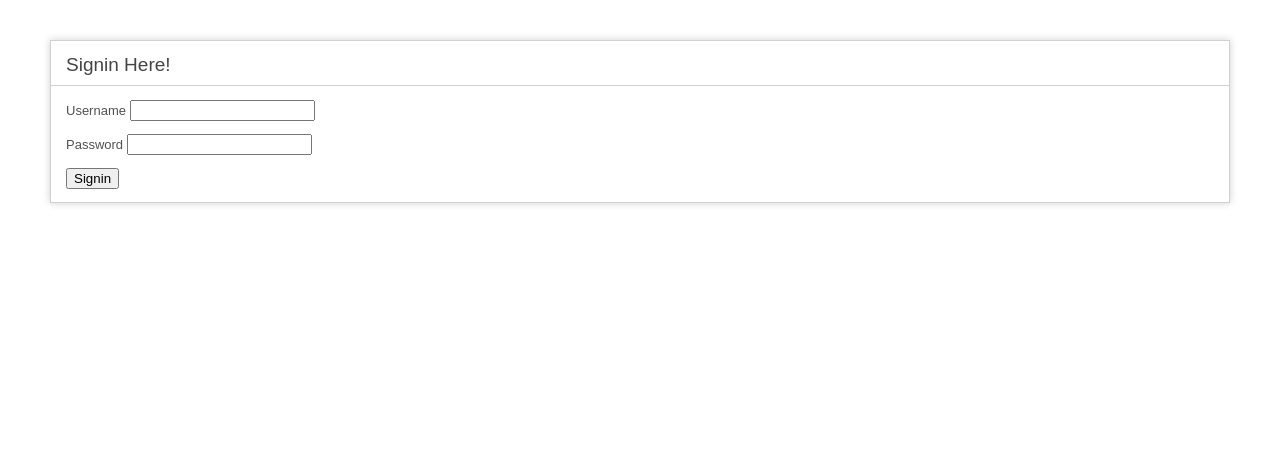
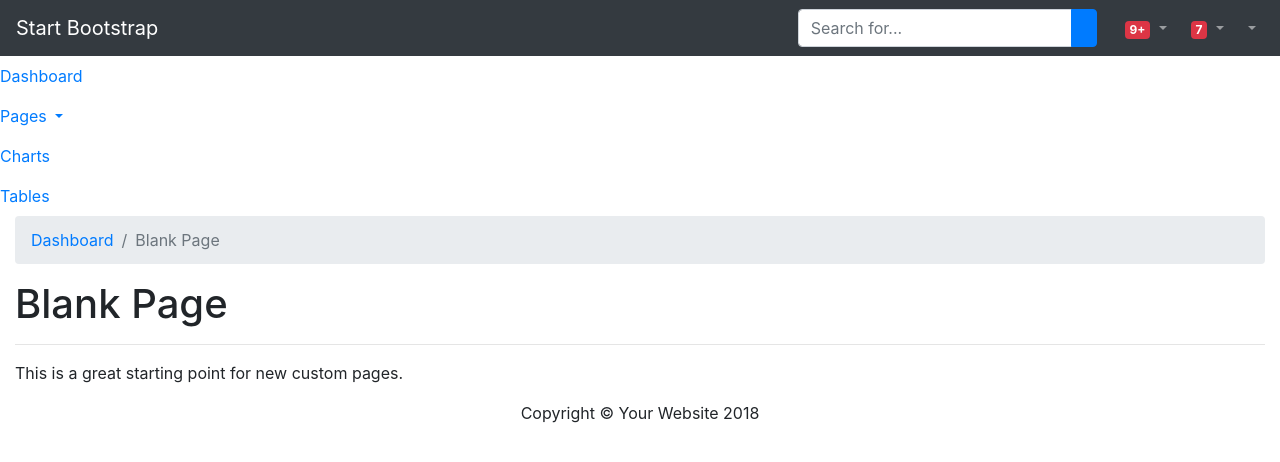
Before and after one commit to pintuzzx/jan_pro, a CodeIgniter app: page /janmit_1/index.php/signin in a window 1280 px wide. Shown: the top 462 px of the page. Run offline with CodeIgniter, Linux system fonts and the light colour scheme; some libraries are stand-ins or nearby versions.

Commit message:
add sb-admin

```diff
--- a/application/config/config.php
+++ b/application/config/config.php
@@ -23,7 +23,7 @@
 | a PHP script and you can easily do that on your own.
 |
 */
-$config['base_url'] = 'http://localhost/jan_pro/';
+$config['base_url'] = 'http://localhost/janmit_1/jan_pro/';
 
 /*
 |--------------------------------------------------------------------------
--- a/application/modules/signin/controllers/Signin.php
+++ b/application/modules/signin/controllers/Signin.php
@@ -17,21 +17,13 @@
         $this->load->database();
     }
 
-    function index() {
-        $data['title'] = 'Signin';
-
-        $this->form_validation->set_rules('username', 'Username', 'required');
-        $this->form_validation->set_rules('password', 'Password', 'required');
-
-        if ($this->form_validation->run() === FALSE) {
-            $this->load->view('signin', $data);
-        } else {
-            redirect('Signin/create');
-        }
+    function index(){
+		//$data['header'] = $this->load->view('common/header');
+		//modules::run('Common/index');
+        $this->load->view('blank');
     }
 
-    public function create()
-    {
+    public function create(){
         $this->load->view('template/header');
         $this->load->view('template/content');
         $this->load->view('template/footer');
--- /dev/null
+++ b/application/modules/signin/views/blank.php
@@ -0,0 +1,184 @@
+<!DOCTYPE html>
+<html lang="en">
+  <head>
+    <meta charset="utf-8">
+    <meta http-equiv="X-UA-Compatible" content="IE=edge">
+    <meta name="viewport" content="width=device-width, initial-scale=1, shrink-to-fit=no">
+    <meta name="description" content="">
+    <meta name="author" content="">
+
+    <title>SB Admin - Blank Page</title>
+    <link href="<?php echo base_url(); ?>vendor/theme/vendor/bootstrap/css/bootstrap.min.css" rel="stylesheet">
+    <link href="<?php echo base_url(); ?>vendor/theme/vendor/fontawesome-free/css/all.min.css" rel="stylesheet" type="text/css">
+    <link href="<?php echo base_url(); ?>vendor/theme/vendor/datatables/dataTables.bootstrap4.css" rel="stylesheet">
+    <link href="<?php echo base_url(); ?>vendor/theme/css/sb-admin.css" rel="stylesheet">
+
+	<script src="<?php echo base_url(); ?>vendor/theme/vendor/jquery/jquery.min.js"></script>
+    <script src="<?php echo base_url(); ?>vendor/theme/vendor/bootstrap/js/bootstrap.bundle.min.js"></script>
+    <script src="<?php echo base_url(); ?>vendor/theme/vendor/jquery-easing/jquery.easing.min.js"></script>
+    <script src="<?php echo base_url(); ?>vendor/theme/js/sb-admin.min.js"></script>
+  </head>
+
+  <body id="page-top">
+
+    <nav class="navbar navbar-expand navbar-dark bg-dark static-top">
+
+      <a class="navbar-brand mr-1" href="index.html">Start Bootstrap</a>
+
+      <button class="btn btn-link btn-sm text-white order-1 order-sm-0" id="sidebarToggle" href="#">
+        <i class="fas fa-bars"></i>
+      </button>
+
+      <!-- Navbar Search -->
+      <form class="d-none d-md-inline-block form-inline ml-auto mr-0 mr-md-3 my-2 my-md-0">
+        <div class="input-group">
+          <input type="text" class="form-control" placeholder="Search for..." aria-label="Search" aria-describedby="basic-addon2">
+          <div class="input-group-append">
+            <button class="btn btn-primary" type="button">
+              <i class="fas fa-search"></i>
+            </button>
+          </div>
+        </div>
+      </form>
+
+      <!-- Navbar -->
+      <ul class="navbar-nav ml-auto ml-md-0">
+        <li class="nav-item dropdown no-arrow mx-1">
+          <a class="nav-link dropdown-toggle" href="#" id="alertsDropdown" role="button" data-toggle="dropdown" aria-haspopup="true" aria-expanded="false">
+            <i class="fas fa-bell fa-fw"></i>
+            <span class="badge badge-danger">9+</span>
+          </a>
+          <div class="dropdown-menu dropdown-menu-right" aria-labelledby="alertsDropdown">
+            <a class="dropdown-item" href="#">Action</a>
+            <a class="dropdown-item" href="#">Another action</a>
+            <div class="dropdown-divider"></div>
+            <a class="dropdown-item" href="#">Something else here</a>
+          </div>
+        </li>
+        <li class="nav-item dropdown no-arrow mx-1">
+          <a class="nav-link dropdown-toggle" href="#" id="messagesDropdown" role="button" data-toggle="dropdown" aria-haspopup="true" aria-expanded="false">
+            <i class="fas fa-envelope fa-fw"></i>
+            <span class="badge badge-danger">7</span>
+          </a>
+          <div class="dropdown-menu dropdown-menu-right" aria-labelledby="messagesDropdown">
+            <a class="dropdown-item" href="#">Action</a>
+            <a class="dropdown-item" href="#">Another action</a>
+            <div class="dropdown-divider"></div>
+            <a class="dropdown-item" href="#">Something else here</a>
+          </div>
+        </li>
+        <li class="nav-item dropdown no-arrow">
+          <a class="nav-link dropdown-toggle" href="#" id="userDropdown" role="button" data-toggle="dropdown" aria-haspopup="true" aria-expanded="false">
+            <i class="fas fa-user-circle fa-fw"></i>
+          </a>
+          <div class="dropdown-menu dropdown-menu-right" aria-labelledby="userDropdown">
+            <a class="dropdown-item" href="#">Settings</a>
+            <a class="dropdown-item" href="#">Activity Log</a>
+            <div class="dropdown-divider"></div>
+            <a class="dropdown-item" href="#" data-toggle="modal" data-target="#logoutModal">Logout</a>
+          </div>
+        </li>
+      </ul>
+
+    </nav>
+
+    <div id="wrapper">
+
+      <!-- Sidebar -->
+      <ul class="sidebar navbar-nav">
+        <li class="nav-item">
+          <a class="nav-link" href="index.html">
+            <i class="fas fa-fw fa-tachometer-alt"></i>
+            <span>Dashboard</span>
+          </a>
+        </li>
+        <li class="nav-item dropdown">
+          <a class="nav-link dropdown-toggle" href="#" id="pagesDropdown" role="button" data-toggle="dropdown" aria-haspopup="true" aria-expanded="false">
+            <i class="fas fa-fw fa-folder"></i>
+            <span>Pages</span>
+          </a>
+          <div class="dropdown-menu" aria-labelledby="pagesDropdown">
+            <h6 class="dropdown-header">Login Screens:</h6>
+            <a class="dropdown-item" href="login.html">Login</a>
+            <a class="dropdown-item" href="register.html">Register</a>
+            <a class="dropdown-item" href="forgot-password.html">Forgot Password</a>
+            <div class="dropdown-divider"></div>
+            <h6 class="dropdown-header">Other Pages:</h6>
+            <a class="dropdown-item" href="404.html">404 Page</a>
+            <a class="dropdown-item active" href="blank.html">Blank Page</a>
+          </div>
+        </li>
+        <li class="nav-item">
+          <a class="nav-link" href="charts.html">
+            <i class="fas fa-fw fa-chart-area"></i>
+            <span>Charts</span></a>
+        </li>
+        <li class="nav-item">
+          <a class="nav-link" href="tables.html">
+            <i class="fas fa-fw fa-table"></i>
+            <span>Tables</span></a>
+        </li>
+      </ul>
+
+      <div id="content-wrapper">
+
+        <div class="container-fluid">
+
+          <!-- Breadcrumbs-->
+          <ol class="breadcrumb">
+            <li class="breadcrumb-item">
+              <a href="index.html">Dashboard</a>
+            </li>
+            <li class="breadcrumb-item active">Blank Page</li>
+          </ol>
+
+          <!-- Page Content -->
+          <h1>Blank Page</h1>
+          <hr>
+          <p>This is a great starting point for new custom pages.</p>
+
+        </div>
+        <!-- /.container-fluid -->
+
+        <!-- Sticky Footer -->
+        <footer class="sticky-footer">
+          <div class="container my-auto">
+            <div class="copyright text-center my-auto">
+              <span>Copyright © Your Website 2018</span>
+            </div>
+          </div>
+        </footer>
+
+      </div>
+      <!-- /.content-wrapper -->
+
+    </div>
+    <!-- /#wrapper -->
+
+    <!-- Scroll to Top Button-->
+    <a class="scroll-to-top rounded" href="#page-top">
+      <i class="fas fa-angle-up"></i>
+    </a>
+
+    <!-- Logout Modal-->
+    <div class="modal fade" id="logoutModal" tabindex="-1" role="dialog" aria-labelledby="exampleModalLabel" aria-hidden="true">
+      <div class="modal-dialog" role="document">
+        <div class="modal-content">
+          <div class="modal-header">
+            <h5 class="modal-title" id="exampleModalLabel">Ready to Leave?</h5>
+            <button class="close" type="button" data-dismiss="modal" aria-label="Close">
+              <span aria-hidden="true">×</span>
+            </button>
+          </div>
+          <div class="modal-body">Select "Logout" below if you are ready to end your current session.</div>
+          <div class="modal-footer">
+            <button class="btn btn-secondary" type="button" data-dismiss="modal">Cancel</button>
+            <a class="btn btn-primary" href="login.html">Logout</a>
+          </div>
+        </div>
+      </div>
+    </div>
+
+  </body>
+
+</html>
```
Also changed, not shown: application/modules/auth/views/auth/create_user.php (+97 -46 lines), application/modules/auth/views/auth/login.php (+46 -24 lines), .htaccess (added), application/modules/signin/config/index.html (added).
